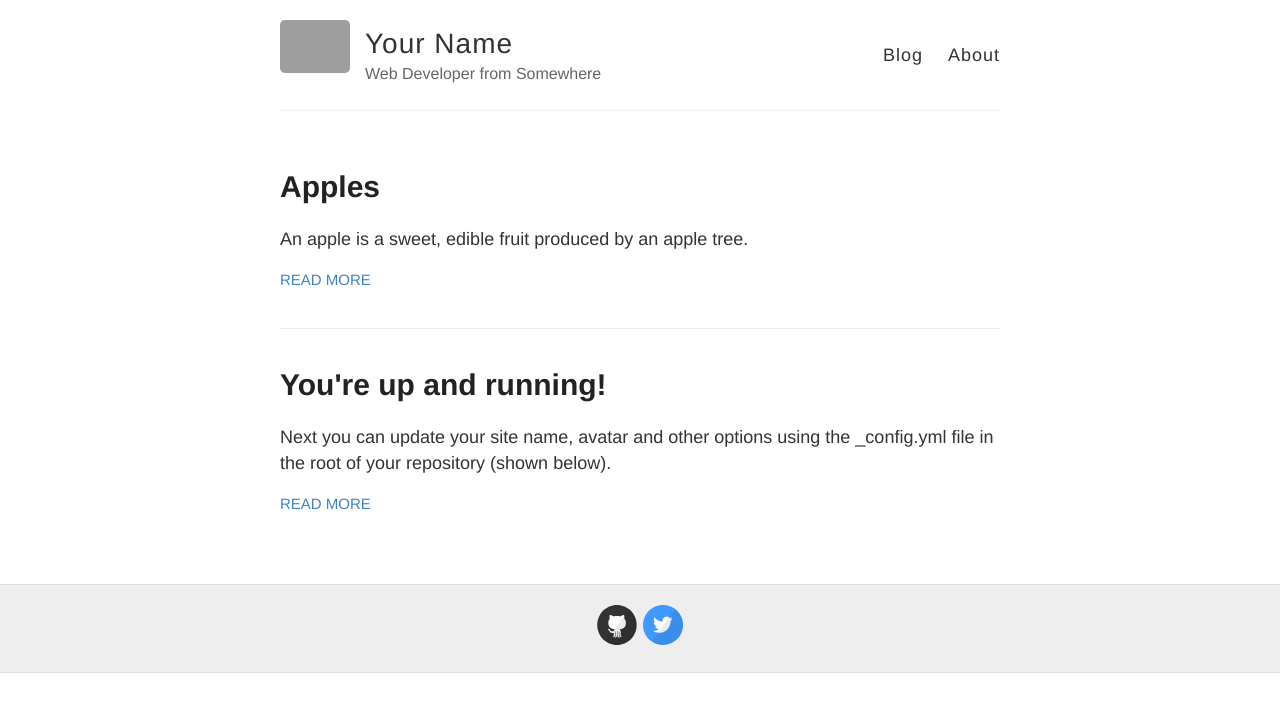
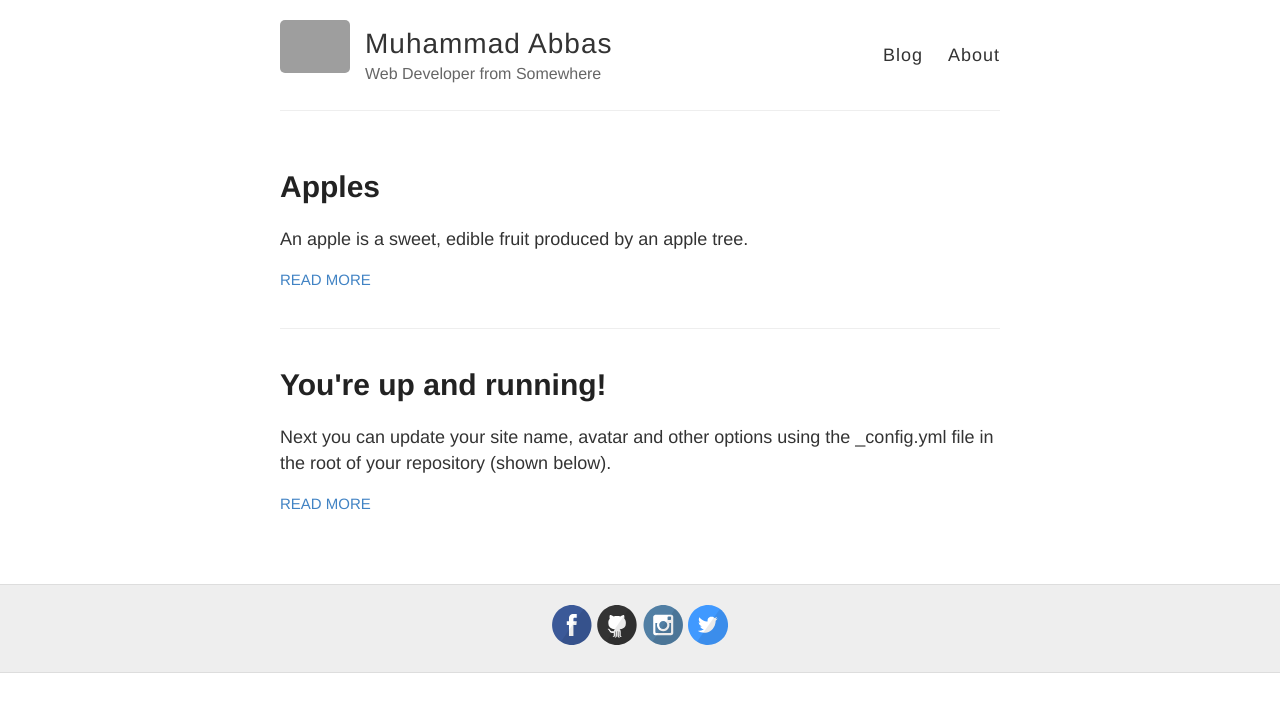
Before and after one commit to a66as/a66as.github.io, a Jekyll site: the page built from index.html, in a window 1280 px wide. Shown: the top 712 px of the page. Built offline with Jekyll 4.4.1, drawn with Linux system fonts in a browser that asks for light colours; some of the changed lines change nothing that is shown; grey boxes are pictures that could not be loaded.

Commit message:
Update _config.yml

```diff
--- a/_config.yml
+++ b/_config.yml
@@ -3,7 +3,7 @@
 #
 
 # Name of your site (displayed in the header)
-name: Your Name
+name: Muhammad Abbas
 
 # Short bio or description (displayed in the header)
 description: Web Developer from Somewhere
@@ -19,14 +19,14 @@ avatar: https://raw.githubusercontent.com/barryclark/jekyll-now/master/images/je
 footer-links:
   dribbble:
   email:
-  facebook:
+  facebook: a66as
   flickr:
   github: barryclark/jekyll-now
-  instagram:
+  instagram: ma66as
   linkedin:
   pinterest:
   rss: # just type anything here for a working RSS icon
-  twitter: jekyllrb
+  twitter: a66askhan
   stackoverflow: # your stackoverflow profile, e.g. "users/50476/bart-kiers"
   youtube: # channel/<your_long_string> or user/<user-name>
   googleplus: # anything in your profile username that comes after plus.google.com/
```
